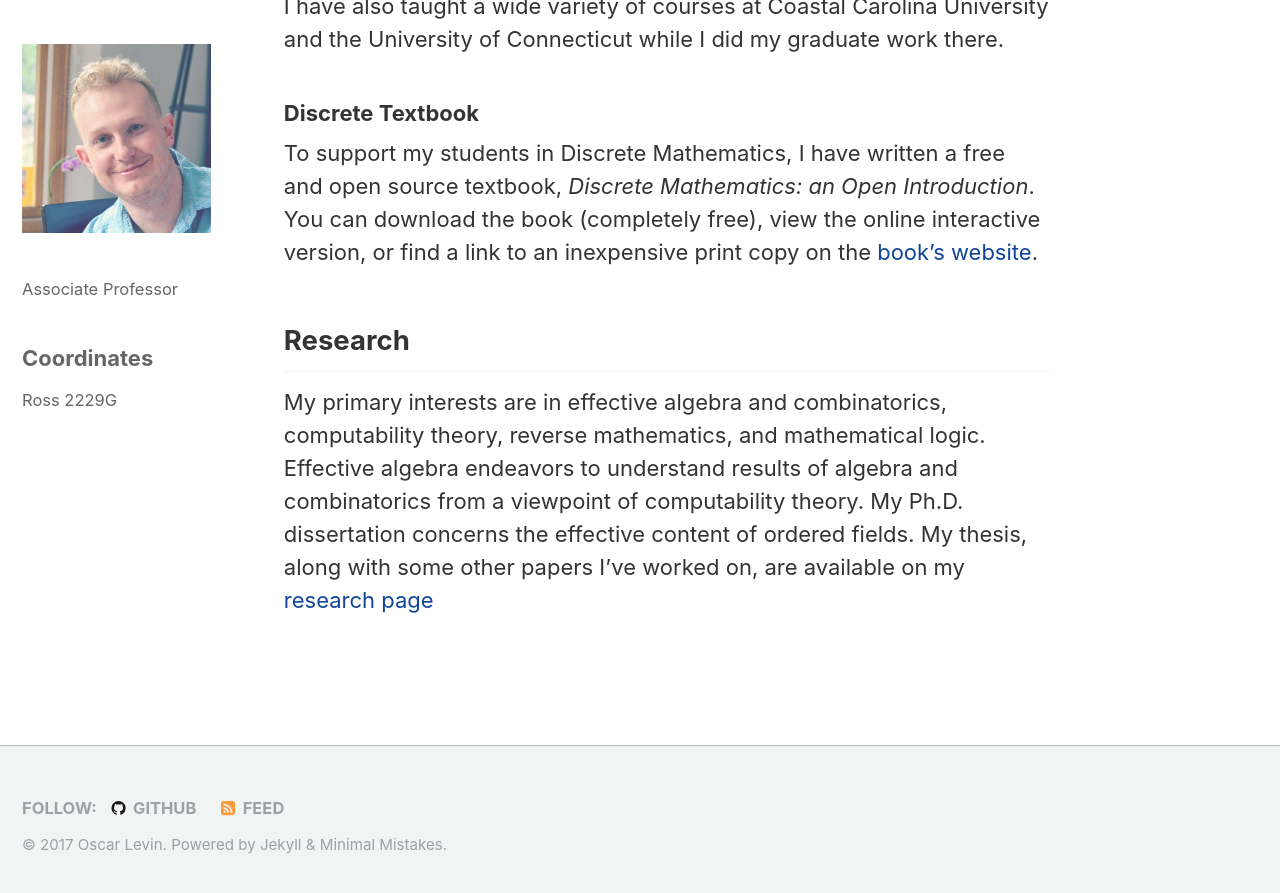
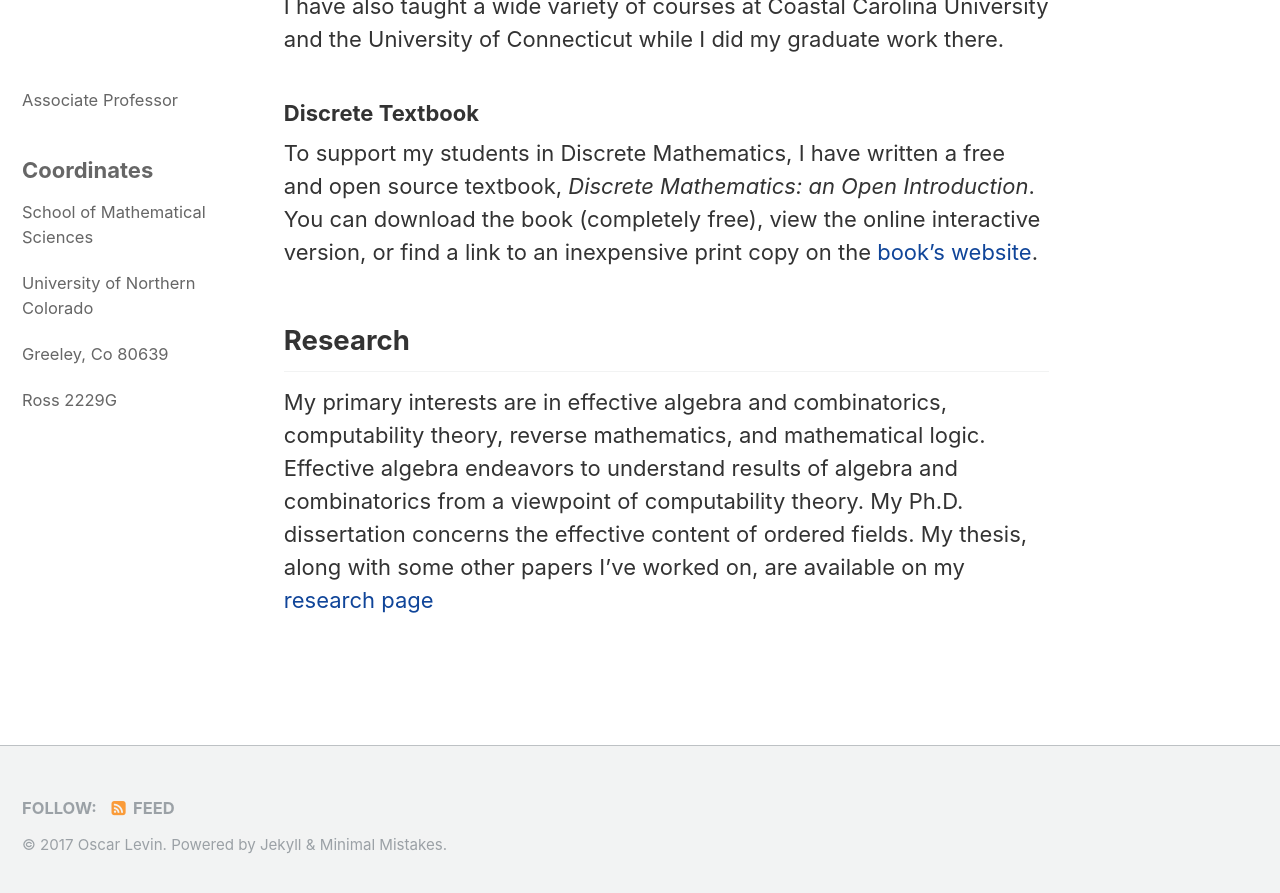
Before and after one commit to oscarlevin/oscarlevin.github.io, a Jekyll site: the page built from index.md, in a window 1280 px wide and 900 px high, scrolled down 956 px. Shown: the top 893 px of the window. Built offline with Jekyll 4.4.1, drawn with Linux system fonts in a browser that asks for light colours.

Commit message:
update sidebar

```diff
--- a/_config.yml
+++ b/_config.yml
@@ -78,8 +78,8 @@ analytics:
 # Site Author
 author:
   name             : #"Oscar Levin"
-  avatar           : #"/assets/images/headshot.png" # path of avatar image, e.g. "/assets/images/bio-photo.jpg"
-  bio              : #"Associate Professor, School of Mathematical Sciences, University of Northern Colorado"
+  avatar           : "/assets/images/headshot.png" # path of avatar image, e.g. "/assets/images/bio-photo.jpg"
+  bio              : "Associate Professor"
   location         : #"Greeley, Co"
   email            : "oscar.levin@unco.edu"
   uri              :
@@ -89,7 +89,7 @@ author:
   flickr           :
   facebook         :
   foursquare       :
-  github           : "oscarlevin"
+  github           : #"oscarlevin"
   gitlab           :
   google_plus      :
   keybase          :
@@ -105,7 +105,7 @@ author:
   vine             :
   weibo            :
   xing             :
-  youtube          : "https://www.youtube.com/user/oscarlevin" # "https://youtube.com/c/MichaelRoseDesign"
+  youtube          : #"https://www.youtube.com/user/oscarlevin" # "https://youtube.com/c/MichaelRoseDesign"
 
 
 # Reading Files
--- a/index.md
+++ b/index.md
@@ -10,14 +10,14 @@ excerpt: "Teaching math and stuff"
 author_profile: false
 sidebar:
   - title: ""
-    image: /assets/images/headshot.png
-    image_alt: "Oscar Levin, PhD"
+    #image: /assets/images/headshot.png
+    #image_alt: "Oscar Levin, PhD"
     text: "Associate Professor"
   - title: Coordinates
-    text: "School of Mathematical Sciences"
-    text: "University of Northern Colorado"
-    text: "Greeley, Co 80639"
-    text: "Ross 2229G"
+  - text: "School of Mathematical Sciences"
+  - text: "University of Northern Colorado"
+  - text: "Greeley, Co 80639"
+  - text: "Ross 2229G"
 ---
 
 # Welcome
```
